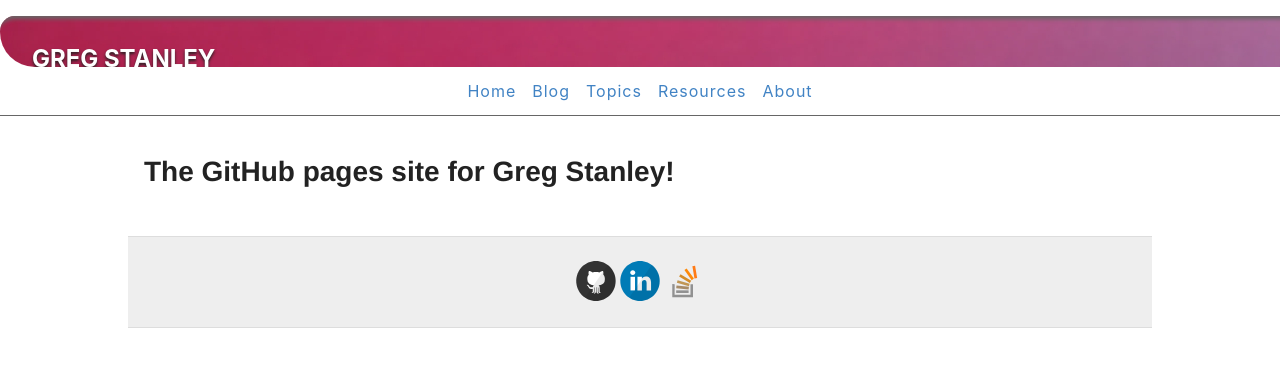
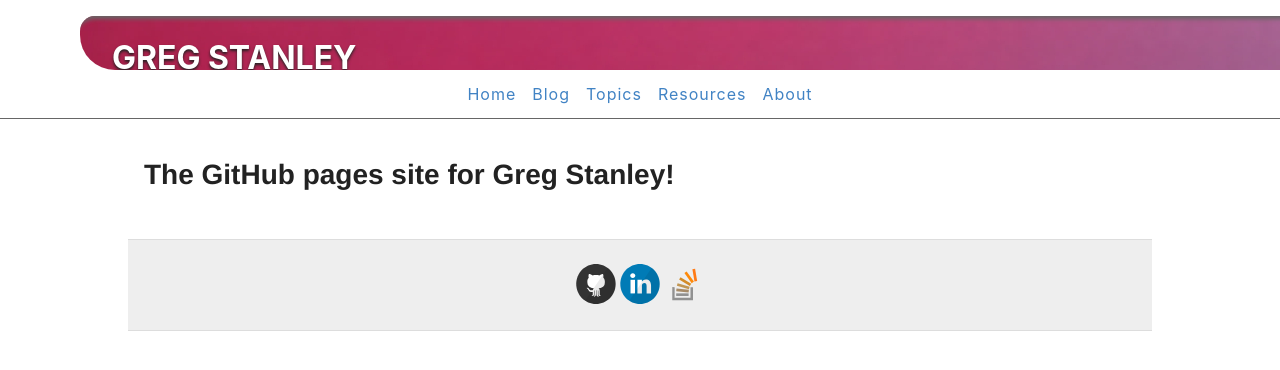
Before and after one commit to gregstanley/gregstanley.github.io, a Jekyll site: the page built from index.md, in a window 1280 px wide. Shown: the top 370 px of the page. Built offline with Jekyll 4.4.1, drawn with Linux system fonts in a browser that asks for light colours.

Commit message:
Size and spacing

```diff
--- a/_sass/base.scss
+++ b/_sass/base.scss
@@ -159,7 +159,8 @@ div.header-wrapper {
       box-shadow: inset 0 8px 4px -5px $gray;
       color: white;
       width: 100%;
-      padding: 0.85rem 2rem;
+      margin-left: 10rem;
+      padding: 0.7rem 2rem;
       font-weight: bold;
       display: inline-block; /* Keeps it from stretching full width */
       border-top-left-radius: 15px; /* Rounded on one side */
@@ -171,9 +172,9 @@ div.header-wrapper {
       span.logo {
         text-transform: uppercase;
         position: relative;
-        top: 1.1rem;
+        top: 0.95rem;
         transition: top 0.3s ease-in-out;
-        font-size: x-large;
+        font-size: xx-large;
         text-shadow: 0px 2px 3px $darkerGray;
       }
     }
```
